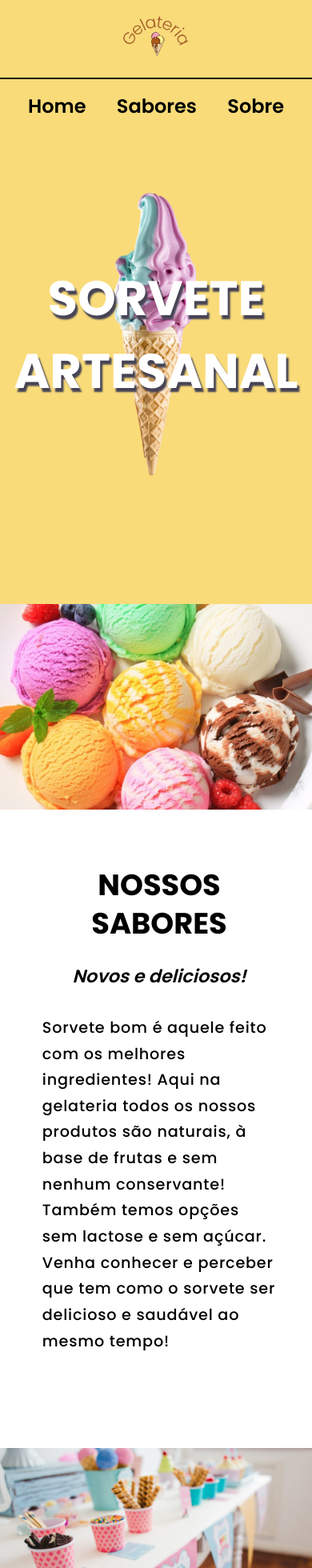
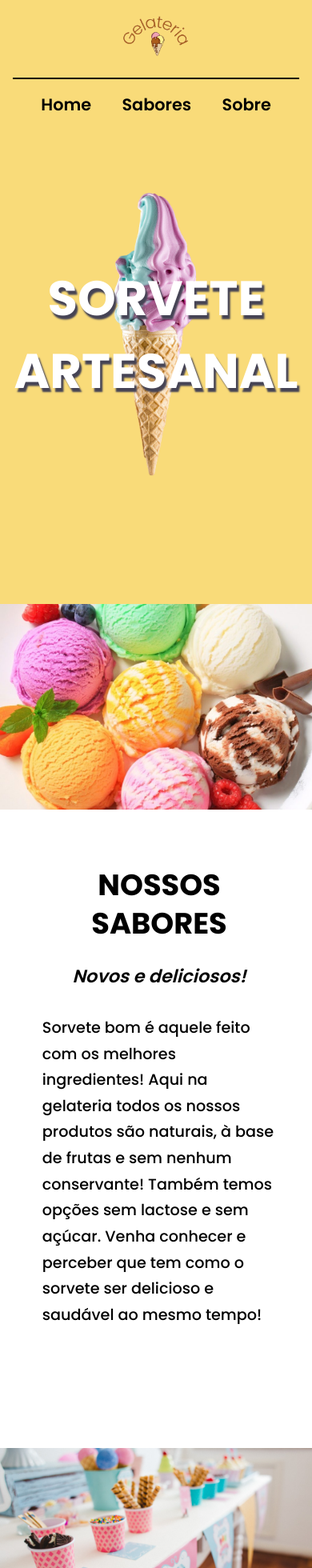
Before and after one commit to lukasilverio94/sorveteria-spa, a React (Create React App) app: page / in a window 390 px wide. Shown: the top 1960 px of the page at 80% size. Built offline with nearby package versions, Linux system fonts and the light colour scheme.

Commit message:
responsiviness for Sabores page is done

```diff
--- a/public/index.html
+++ b/public/index.html
@@ -14,7 +14,7 @@
       manifest.json provides metadata used when your web app is installed on a
       user's mobile device or desktop. See https://developers.google.com/web/fundamentals/web-app-manifest/
     -->
-    <link rel="manifest" href="%PUBLIC_URL%/manifest.json" />
+
     <!-- GOOGLE FONTS -->
     <link rel="preconnect" href="https://fonts.googleapis.com" />
     <link rel="preconnect" href="https://fonts.gstatic.com" crossorigin />
--- a/src/components/Header/style.css
+++ b/src/components/Header/style.css
@@ -34,6 +34,31 @@ nav ul li a:hover {
   color: rgb(249, 219, 121);
 }
 
+/* MEDIA BIGGER SCREENS ===================================================================*/
+@media (width > 1300px) {
+  nav {
+    justify-content: space-around;
+  }
+  nav ul li a {
+    font-size: 1.8rem;
+  }
+}
+/* MEDIA TABLET >768px ===================================*/
+@media (width > 768px){
+ nav {
+  padding: 0 2.2rem;
+ }
+}
+/* MEDIA TABLET 768px ===================================*/
+@media (max-width: 768px) {
+  nav {
+    padding: 0 2rem;
+  }
+  nav ul li a {
+    font-size: 1.5rem;
+  }
+}
+
 /* MEDIA MOBILE */
 @media (max-width: 436px) {
   nav {
@@ -52,23 +77,3 @@ nav ul li a:hover {
     font-size: 1.3rem;
   }
 }
-
-/* MEDIA TABLET 768px */
-@media (max-width: 768px) {
-  header {
-    padding: 0 1.5rem;
-  }
-  nav ul li a {
-    font-size: 1.5rem;
-  }
-}
-
-/* MEDIA BIGGER SCREENS */
-@media (width > 1300px) {
-  nav {
-    justify-content: space-around;
-  }
-  nav ul li a {
-    font-size: 1.8rem;
-  }
-}
--- a/src/pages/Home/style.css
+++ b/src/pages/Home/style.css
@@ -56,8 +56,7 @@
 }
 
 .row .content-wrapper .content p {
-  line-height: 26px;
-  letter-spacing: 0.8px;
+  line-height: 1.6;
   font-weight: 500;
 }
 
@@ -72,7 +71,7 @@
 @media (width > 1450px) {
   .row.container {
     width: 100%;
-    max-width: 1500px;
+    max-width: 1600px;
   }
   .img-wrapper img {
     width: 50%;
@@ -82,7 +81,14 @@
 }
 /* BIG  SCREEN BIGGER THAN 1200px =================================================================*/
 
-@media (width > 1200px) {
+@media (width > 1294px) {
+  .row.container {
+    width: 100%;
+    max-width: 1500px;
+  }
+}
+
+@media (width > 1000px) {
   .row.container {
     width: 100%;
     max-width: 1320px;
@@ -98,6 +104,7 @@
   .row {
     width: 100%;
   }
+
   .row .img-wrapper img {
     width: 100%;
     height: 100%;
@@ -112,7 +119,12 @@
   }
 
   .content-wrapper .content > p {
-    font-size: 1.1rem;
+    font-size: 1.3rem;
+    line-height: 2;
+  }
+
+  .content-wrapper .content span {
+    font-size: 1.6rem;
   }
 }
 /* QUERIE MEDIUM SCREEN 768PX =================================================================*/
@@ -129,14 +141,13 @@
     font-size: 2.3rem;
   }
   .row .content-wrapper .content p {
-    font-size: 1.3rem;
+    font-size: 1.7rem;
     line-height: 1.7;
   }
 }
 
 /* MEDIA QUERIES 480PX ======================================================== */
 @media (max-width: 480px) {
-
   .banner {
     height: 80vh;
   }
--- a/src/pages/Sabores/style.css
+++ b/src/pages/Sabores/style.css
@@ -29,7 +29,6 @@ section h2 {
   flex-wrap: wrap;
   justify-content: space-between;
   align-items: stretch;
-
   padding: 0.5rem 3rem 3rem 3rem;
   text-align: center;
   gap: 1rem;
@@ -42,8 +41,9 @@ section h2 {
   flex-direction: column;
   align-items: center;
   justify-content: center;
+  flex: 1;
   flex-basis: calc(33% - 20px);
-  flex: 1 1 25%;
+
   margin-bottom: 20px;
   padding: 1rem;
   box-shadow: rgba(50, 50, 93, 0.25) 0px 6px 12px -2px,
@@ -64,3 +64,25 @@ section h2 {
   height: 250px;
   object-fit: contain;
 }
+
+/* SCREEN SIZEs 768px ================================================================= */
+@media (max-width: 768px){
+  .cards {
+    padding: 1.5rem;
+  }
+
+  .card {
+    flex-basis: 100%;
+  }
+  }
+
+/* SCREEN SIZEs 436px ================================================================= */
+@media (max-width: 436px){
+.cards {
+  padding: 1rem;
+}
+
+.card {
+  flex-basis: 100%;
+}
+}
```
